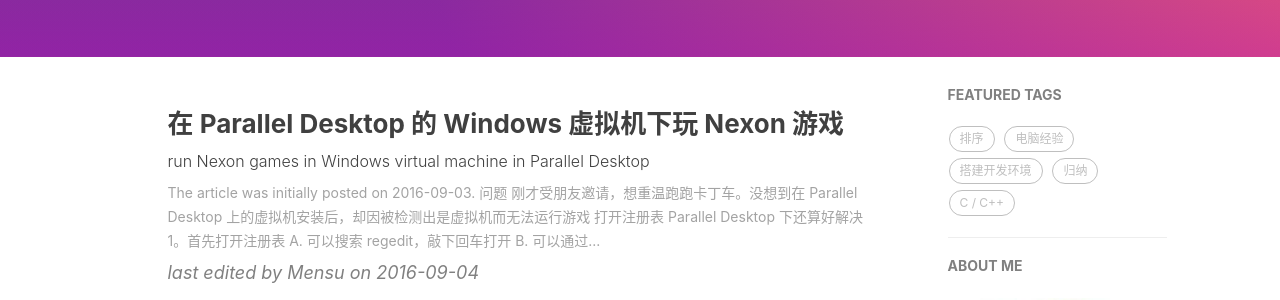
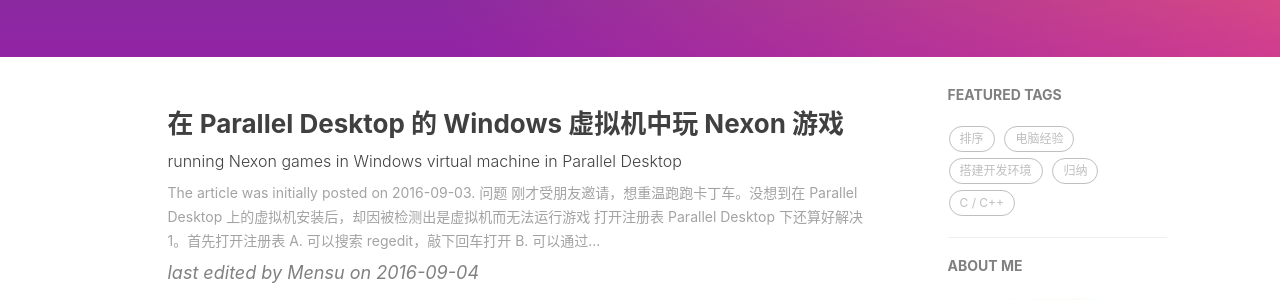
Before and after one commit to Mensu/mensu.github.io, a Jekyll site: the page built from index.html, in a window 1280 px wide. Shown: the part 351-651 px from the top of the page. Built offline with Jekyll 4.4.1, drawn with Linux system fonts in a browser that asks for light colours; the list of posts is cut into pages by our own code; comment, search, counter and statistics services are not loaded.

Commit message:
update a post

```diff
--- a/_posts/2016-09-03-run-nexon-games-in-windows-virtual-machine-parallel-desktop.md
+++ b/_posts/2016-09-03-running-nexon-games-in-windows-virtual-machine-parallel-desktop.md
@@ -1,7 +1,7 @@
 ---
 layout: post
-title: "在 Parallel Desktop 的 Windows 虚拟机下玩 Nexon 游戏"
-subtitle: "run Nexon games in Windows virtual machine in Parallel Desktop"
+title: "在 Parallel Desktop 的 Windows 虚拟机中玩 Nexon 游戏"
+subtitle: "running Nexon games in Windows virtual machine in Parallel Desktop"
 create-date: 2016-09-03
 update-date: 2016-09-04
 author: "Mensu"
```
